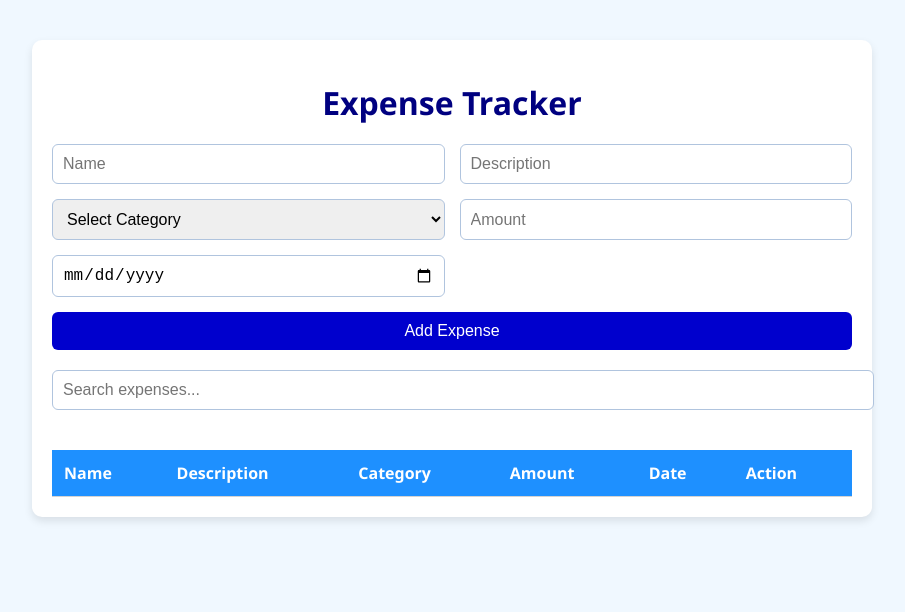
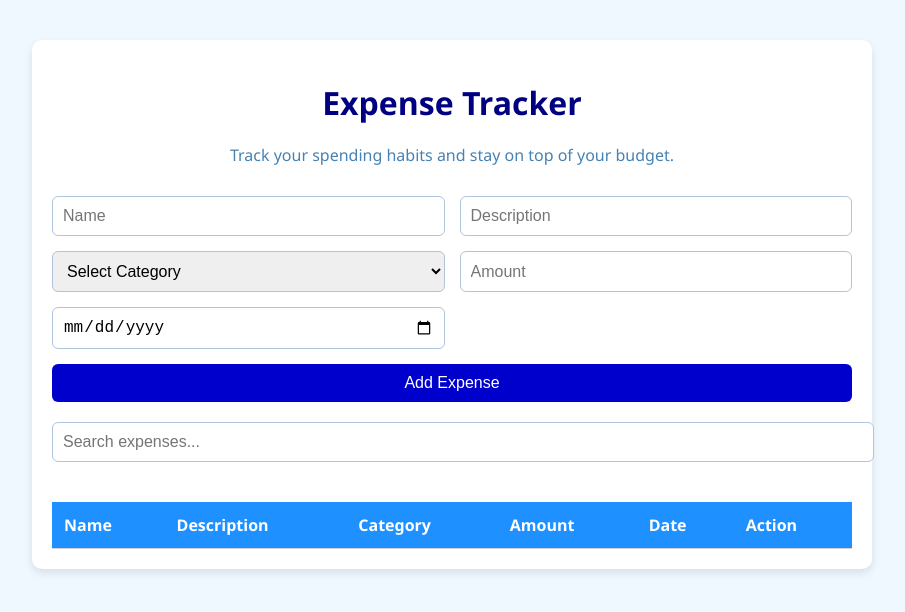
Before and after one commit to BILLADAMS-arch/expense-tracker, a React (Vite) app: page / in a window 1280 px wide. Shown: the top 612 px of the page, without its empty margins (188-1093 px from the left). Built offline with nearby package versions, Linux system fonts and the light colour scheme.

Commit message:
update on description

```diff
--- a/src/App.jsx
+++ b/src/App.jsx
@@ -24,6 +24,7 @@ const App = () => {
   return (
     <div className="app-container">
       <h1 className="app-title">Expense Tracker</h1>
+      <p className="app-description">Track your spending habits and stay on top of your budget.</p>
       <ExpenseForm addExpense={addExpense} />
       <SearchBar searchTerm={searchTerm} setSearchTerm={setSearchTerm} />
       <ExpenseTable expenses={filteredExpenses} deleteExpense={deleteExpense} />
--- a/src/index.css
+++ b/src/index.css
@@ -99,3 +99,9 @@ body {
 .delete-button:hover {
   background-color: firebrick;
 }
+.app-description {
+  text-align: center;
+  font-size: 1rem;
+  color: steelblue;
+  margin-bottom: 30px;
+}
```
